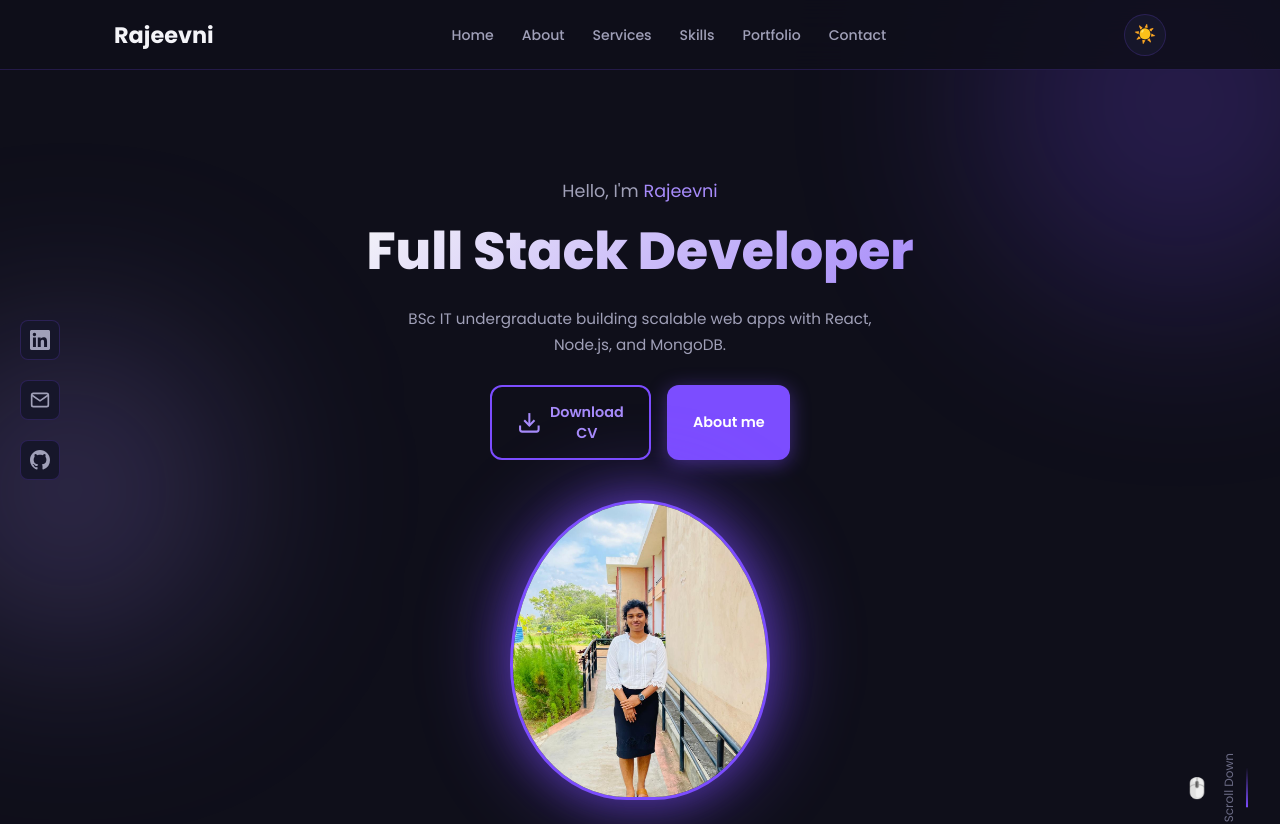
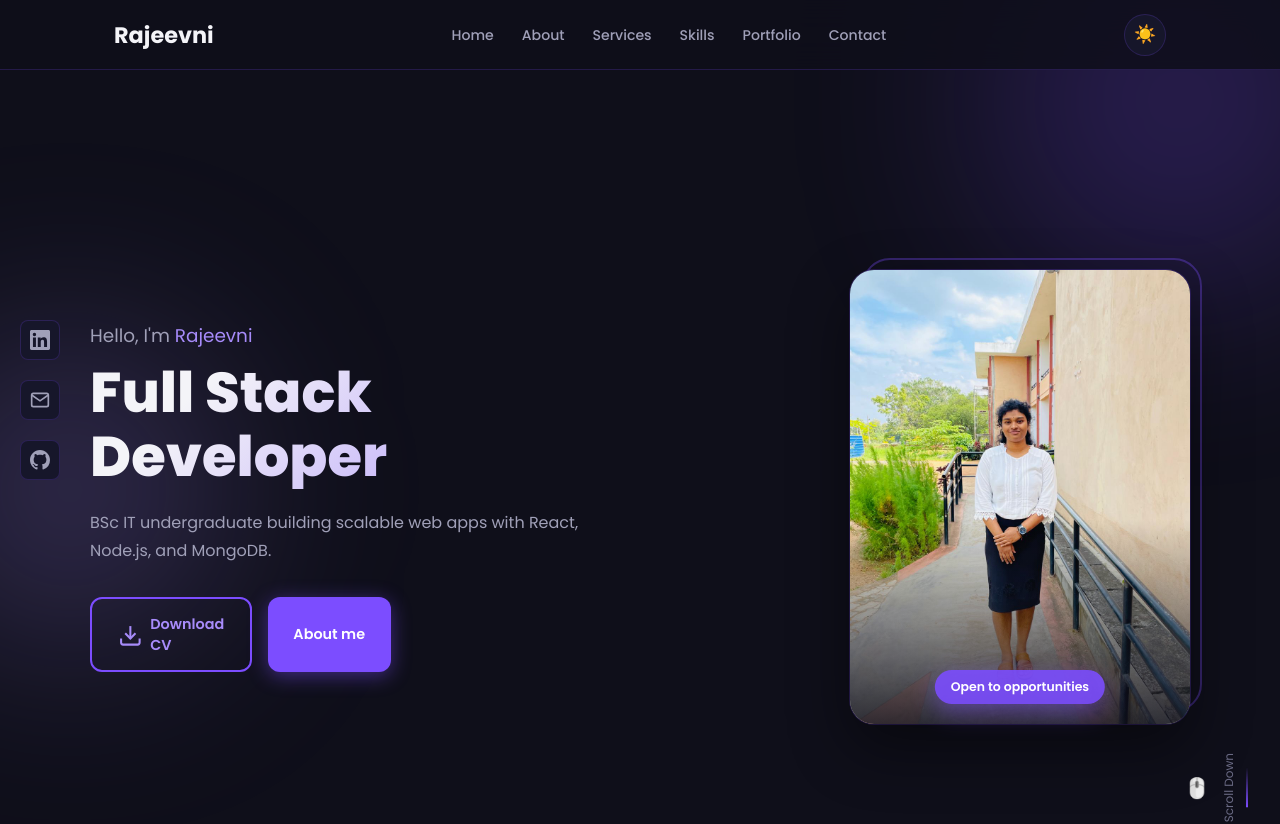
Before and after one commit to RajeevniUmapathisivam/portfolio, a React (Create React App) app: page / in a window 1280 px wide. Shown: the top 824 px of the page. Built offline with nearby package versions, Linux system fonts and the light colour scheme.

Commit message:
fix: hero two-column layout with profile card on the right
Co-authored-by: Cursor <cursoragent@cursor.com>

```diff
--- a/src/App.css
+++ b/src/App.css
@@ -272,9 +272,7 @@
   padding-top: var(--nav-height);
   display: flex;
   align-items: center;
-  justify-content: center;
   position: relative;
-  text-align: center;
 }
 
 .hero-social {
@@ -304,22 +302,31 @@
   border-color: var(--purple);
 }
 
-.hero-center {
-  max-width: 640px;
-  padding: 2rem 24px 4rem;
+.hero-layout {
+  display: grid;
+  grid-template-columns: 1.05fr 0.95fr;
+  gap: 3rem;
+  align-items: center;
+  width: 100%;
+  padding: 3rem 0 4rem;
+}
+
+.hero-content {
+  text-align: left;
 }
 
 .hero-greeting {
-  font-size: 1.1rem;
+  font-size: 1.15rem;
   color: var(--text-muted);
-  margin-bottom: 0.5rem;
+  margin-bottom: 0.75rem;
 }
 
 .hero-name {
-  font-size: clamp(2rem, 6vw, 3.25rem);
+  font-size: clamp(2.25rem, 5vw, 3.5rem);
   font-weight: 800;
-  margin-bottom: 1rem;
-  background: linear-gradient(135deg, var(--text), var(--purple-light));
+  margin-bottom: 1.25rem;
+  line-height: 1.15;
+  background: linear-gradient(135deg, var(--text) 20%, var(--purple-light));
   -webkit-background-clip: text;
   -webkit-text-fill-color: transparent;
   background-clip: text;
@@ -327,56 +334,94 @@
 
 .hero-desc {
   color: var(--text-muted);
-  font-size: 0.95rem;
-  line-height: 1.7;
-  max-width: 480px;
-  margin: 0 auto 1.75rem;
+  font-size: 1rem;
+  line-height: 1.75;
+  max-width: 520px;
+  margin: 0 0 2rem;
 }
 
 .hero-btns {
   display: flex;
   gap: 1rem;
-  justify-content: center;
+  justify-content: flex-start;
   flex-wrap: wrap;
-  margin-bottom: 2.5rem;
 }
 
-.hero-arch-wrap {
-  position: relative;
+/* Profile — right side, rounded card style */
+.hero-profile {
   display: flex;
-  justify-content: center;
-  margin-top: 1rem;
+  justify-content: flex-end;
+  align-items: center;
 }
 
-.hero-arch-glow {
-  position: absolute;
-  width: 280px;
-  height: 320px;
-  background: var(--purple-glow);
-  border-radius: 50%;
-  filter: blur(40px);
-  top: 50%;
-  left: 50%;
-  transform: translate(-50%, -50%);
+.hero-profile-card {
+  position: relative;
+  width: min(100%, 340px);
 }
 
-.hero-arch {
-  width: 260px;
-  height: 300px;
-  border-radius: 50% 50% 45% 45% / 55% 55% 45% 45%;
-  overflow: hidden;
-  border: 3px solid var(--purple);
-  box-shadow: 0 0 40px var(--purple-glow);
+.hero-profile-accent {
+  position: absolute;
+  inset: -12px -12px 12px 12px;
+  border: 2px solid var(--purple);
+  border-radius: 28px;
+  opacity: 0.35;
+  z-index: 0;
+}
+
+.hero-profile-inner {
   position: relative;
   z-index: 1;
+  border-radius: 24px;
+  overflow: hidden;
+  aspect-ratio: 3 / 4;
+  max-height: 460px;
   background: var(--bg-card);
+  box-shadow:
+    0 24px 60px rgba(0, 0, 0, 0.45),
+    0 0 0 1px rgba(124, 77, 255, 0.25),
+    inset 0 0 0 1px rgba(255, 255, 255, 0.06);
 }
 
-.hero-arch-img {
+.hero-profile-inner::before {
+  content: "";
+  position: absolute;
+  inset: 0;
+  background: linear-gradient(
+    180deg,
+    transparent 55%,
+    rgba(15, 15, 26, 0.85) 100%
+  );
+  z-index: 1;
+  pointer-events: none;
+}
+
+.hero-profile-inner img {
   width: 100%;
   height: 100%;
   object-fit: cover;
   object-position: center top;
+  display: block;
+  transition: transform 0.5s ease;
+}
+
+.hero-profile-card:hover .hero-profile-inner img {
+  transform: scale(1.03);
+}
+
+.hero-profile-badge {
+  position: absolute;
+  bottom: 1.25rem;
+  left: 50%;
+  transform: translateX(-50%);
+  z-index: 2;
+  padding: 0.5rem 1rem;
+  font-size: 0.78rem;
+  font-weight: 600;
+  color: #fff;
+  background: rgba(124, 77, 255, 0.9);
+  border-radius: 99px;
+  white-space: nowrap;
+  box-shadow: 0 8px 24px var(--purple-glow);
 }
 
 .hero-scroll {
@@ -851,6 +896,35 @@
   .hero-social,
   .hero-scroll { display: none; }
 
+  .hero-layout {
+    grid-template-columns: 1fr;
+    gap: 2.5rem;
+    text-align: center;
+  }
+
+  .hero-content {
+    text-align: center;
+    order: 1;
+  }
+
+  .hero-desc {
+    margin-left: auto;
+    margin-right: auto;
+  }
+
+  .hero-btns {
+    justify-content: center;
+  }
+
+  .hero-profile {
+    justify-content: center;
+    order: 0;
+  }
+
+  .hero-profile-card {
+    width: min(100%, 280px);
+  }
+
   .about-grid {
     grid-template-columns: 1fr;
   }
--- a/src/components/Hero.js
+++ b/src/components/Hero.js
@@ -19,7 +19,8 @@ export default function Hero() {
         </a>
       </aside>
 
-      <div className="hero-center">
+      <div className="container hero-layout">
+        <div className="hero-content">
           <p className="hero-greeting">
             Hello, I&apos;m <span className="text-purple">{SITE.shortName}</span>
           </p>
@@ -34,11 +35,15 @@ export default function Hero() {
               About me
             </a>
           </div>
+        </div>
 
-        <div className="hero-arch-wrap">
-          <div className="hero-arch-glow" />
-          <div className="hero-arch">
-            <img src={PROFILE_IMAGE} alt={SITE.name} className="hero-arch-img" />
+        <div className="hero-profile">
+          <div className="hero-profile-card">
+            <div className="hero-profile-accent" aria-hidden="true" />
+            <div className="hero-profile-inner">
+              <img src={PROFILE_IMAGE} alt={SITE.name} />
+            </div>
+            <span className="hero-profile-badge">Open to opportunities</span>
           </div>
         </div>
       </div>
```
Lines whose indentation alone changed are shown as unchanged.
